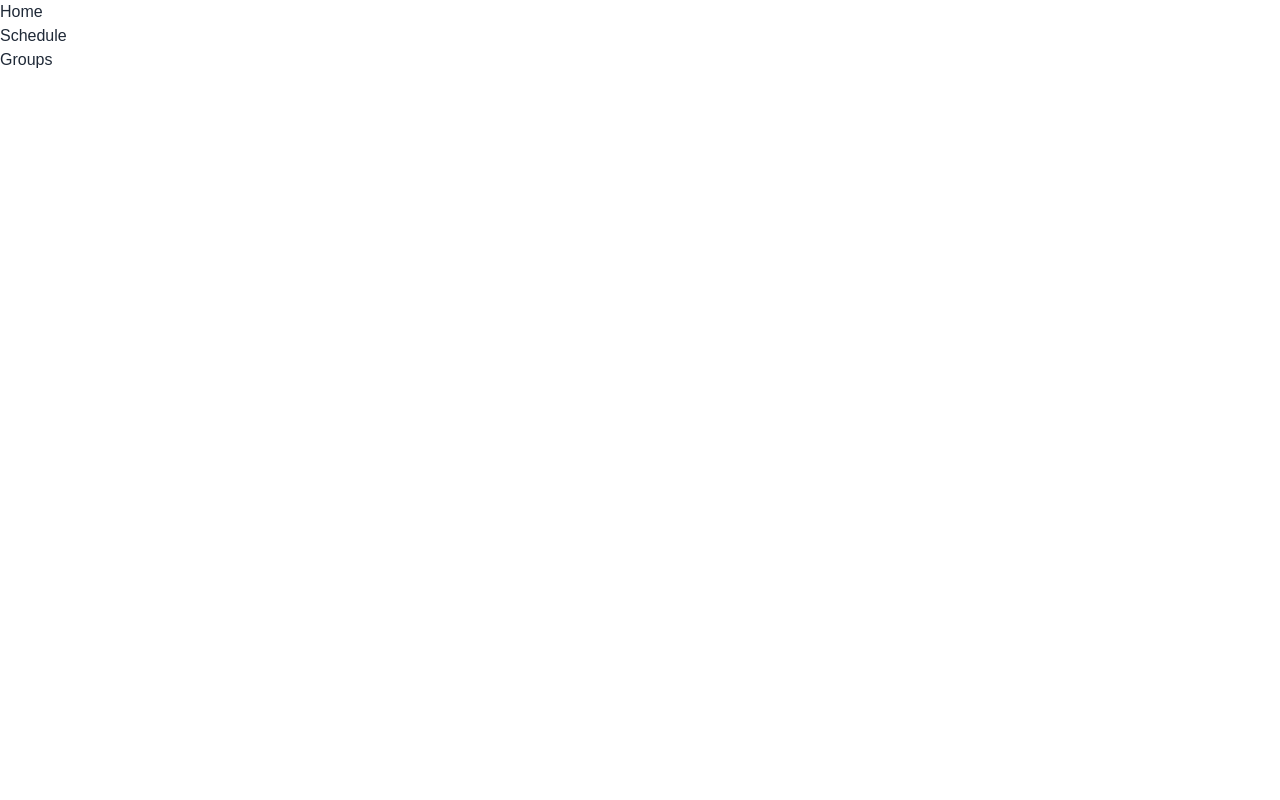
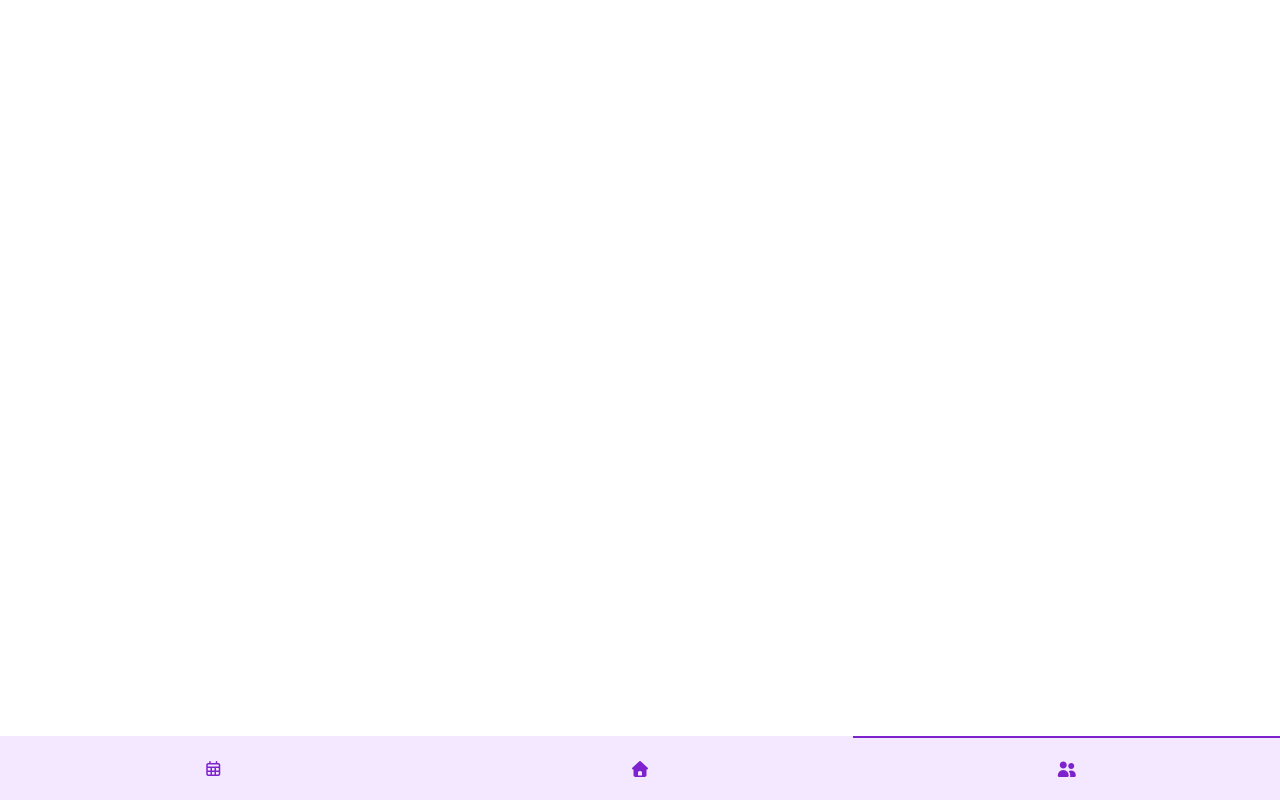
Before and after one commit to babycroc/id311-lets-meek, a SvelteKit app: page /groups in a window 1280 px wide. Built offline with nearby package versions, Linux system fonts and the light colour scheme.

Commit message:
Add DaisyUI bottom navigation bar to layout

```diff
--- a/package.json
+++ b/package.json
@@ -30,6 +30,7 @@
   },
   "type": "module",
   "dependencies": {
+    "@fortawesome/fontawesome-free": "6.4.0",
     "daisyui": "2.52.0"
   }
 }
--- a/src/app.html
+++ b/src/app.html
@@ -3,6 +3,10 @@
   <head>
     <meta charset="utf-8" />
     <link rel="icon" href="%sveltekit.assets%/favicon.png" />
+    <link
+      href="./../node_modules/@fortawesome/fontawesome-free/css/all.min.css"
+      rel="stylesheet"
+    />
     <meta name="viewport" content="width=device-width" />
     %sveltekit.head%
   </head>
--- a/src/lib/components/Header.svelte
+++ /dev/null
@@ -1,44 +0,0 @@
-<script>
-  import { page } from "$app/stores";
-</script>
-
-<header>
-  <nav>
-    <svg viewBox="0 0 2 3" aria-hidden="true">
-      <path d="M0,0 L1,2 C1.5,3 1.5,3 2,3 L2,0 Z" />
-    </svg>
-    <ul>
-      <li aria-current={$page.url.pathname === "/" ? "page" : undefined}>
-        <a href="/">Home</a>
-      </li>
-      <li
-        aria-current={$page.url.pathname === "/schedule" ? "page" : undefined}
-      >
-        <a href="/schedule">Schedule</a>
-      </li>
-      <li
-        aria-current={$page.url.pathname.startsWith("/groups")
-          ? "page"
-          : undefined}
-      >
-        <a href="/groups">Groups</a>
-      </li>
-    </ul>
-    <svg viewBox="0 0 2 3" aria-hidden="true">
-      <path d="M0,0 L0,3 C0.5,3 0.5,3 1,2 L2,0 Z" />
-    </svg>
-  </nav>
-</header>
-
-<style>
-  header {
-    display: flex;
-    justify-content: space-between;
-  }
-
-  nav {
-    display: flex;
-    justify-content: center;
-    --background: rgba(255, 255, 255, 0.7);
-  }
-</style>
--- /dev/null
+++ b/src/lib/components/Navigator.svelte
@@ -0,0 +1,33 @@
+<script>
+  import { page } from "$app/stores";
+</script>
+
+<div class="btm-nav">
+  <button
+    class={`${
+      $page.url.pathname === "/schedule" ? "active" : ""
+    } bg-purple-100 text-purple-700`}
+    on:click={() => (window.location.href = "/schedule")}
+  >
+    <i class="fa-regular fa-calendar-days" />
+  </button>
+  <button
+    class={`${
+      $page.url.pathname === "/" ? "active" : ""
+    } bg-purple-100 text-purple-700`}
+    on:click={() => (window.location.href = "/")}
+  >
+    <i class="fa-solid fa-house" />
+  </button>
+  <button
+    class={`${
+      $page.url.pathname.startsWith("/groups") ? "active" : ""
+    } bg-purple-100 text-purple-700`}
+    on:click={() => (window.location.href = "/groups")}
+  >
+    <i class="fa-solid fa-user-group" />
+  </button>
+</div>
+
+<style>
+</style>
--- a/src/routes/+layout.svelte
+++ b/src/routes/+layout.svelte
@@ -1,15 +1,15 @@
 <script>
-  import Header from "../lib/components/Header.svelte";
+  import { page } from "$app/stores";
+  import Navigator from "../lib/components/Navigator.svelte";
   import "./styles.css";
   import "../app.postcss";
 </script>
 
 <div class="app">
-  <Header />
-
   <main>
     <slot />
   </main>
+  <Navigator />
 </div>
 
 <style>
```
Lines whose indentation alone changed are shown as unchanged.
